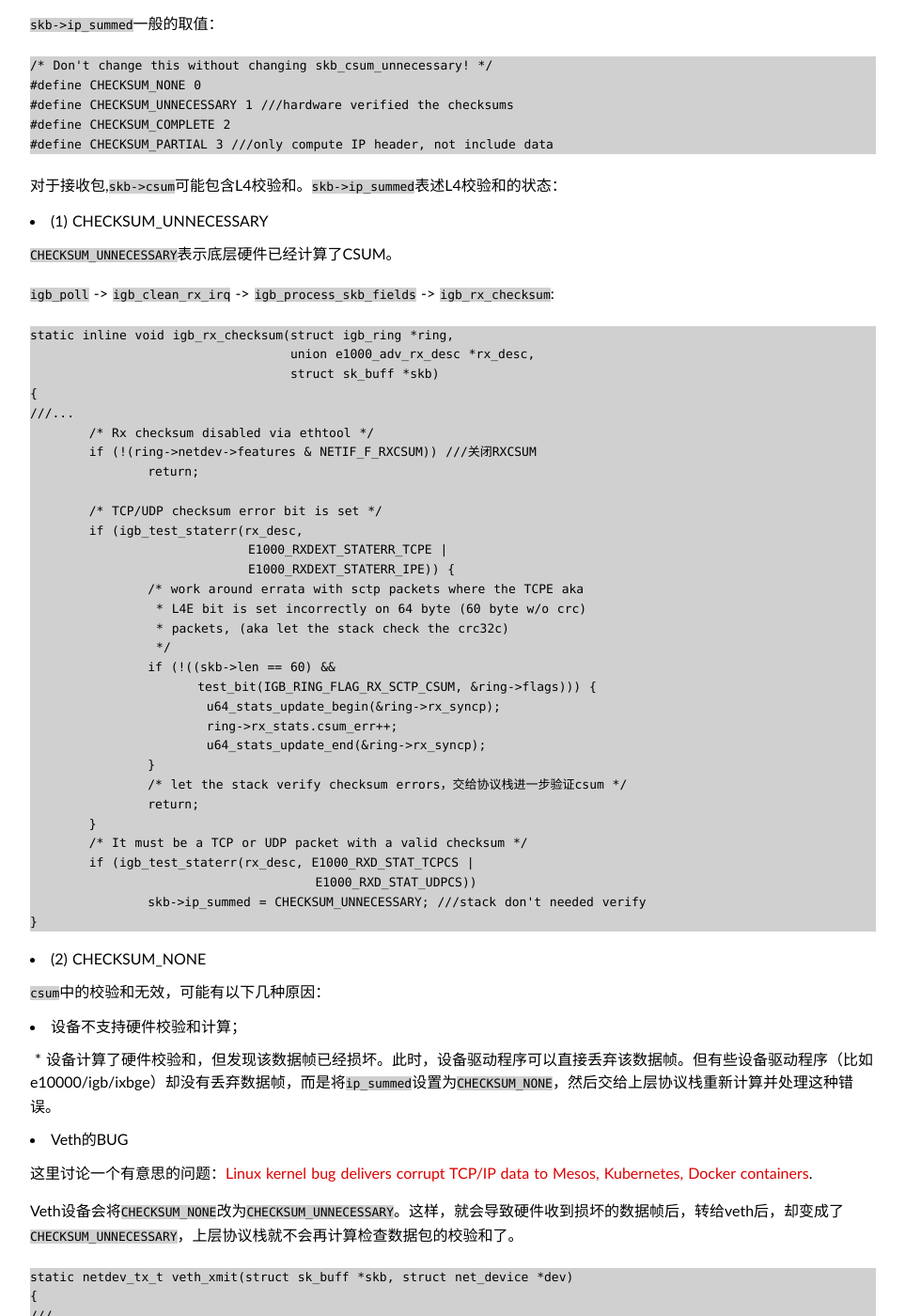
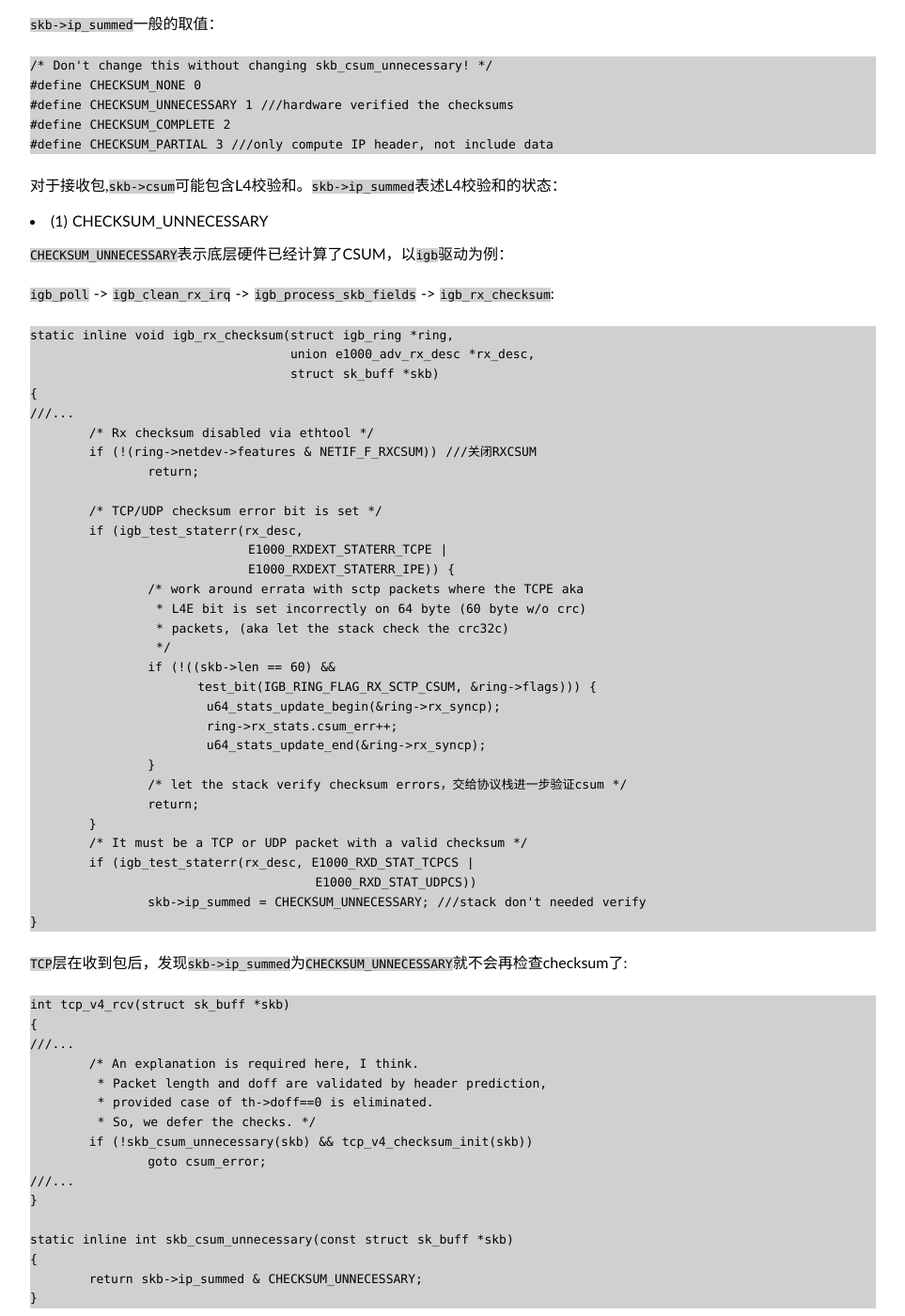
Before and after one commit to hustcat/hustcat.github.io, a Jekyll site: the page built from wiki/network/checksum.md, in a window 1280 px wide and 1400 px high, scrolled down 988 px. Shown: the whole window at 94% size, without its empty margins (158-1121 px from the left). Built offline with Jekyll 4.4.1, drawn with Linux system fonts in a browser that asks for light colours; some web fonts are replaced; our own code applies the rules of GitHub Pages for plain Markdown files; comment, search, counter and statistics services are not loaded; some of the changed text lies outside the part shown.

Commit message:
Update checksum.md

````diff
--- a/wiki/network/checksum.md
+++ b/wiki/network/checksum.md
@@ -60,7 +60,7 @@ struct sk_buff {
 
 * (1) CHECKSUM_UNNECESSARY
 
-`CHECKSUM_UNNECESSARY`表示底层硬件已经计算了CSUM。
+`CHECKSUM_UNNECESSARY`表示底层硬件已经计算了CSUM，以`igb`驱动为例：
 
 `igb_poll` -> `igb_clean_rx_irq` -> `igb_process_skb_fields` -> `igb_rx_checksum`:
 
@@ -98,6 +98,27 @@ static inline void igb_rx_checksum(struct igb_ring *ring,
 }
 ```
 
+`TCP`层在收到包后，发现`skb->ip_summed`为`CHECKSUM_UNNECESSARY`就不会再检查checksum了:
+
+```
+int tcp_v4_rcv(struct sk_buff *skb)
+{
+///...
+	/* An explanation is required here, I think.
+	 * Packet length and doff are validated by header prediction,
+	 * provided case of th->doff==0 is eliminated.
+	 * So, we defer the checks. */
+	if (!skb_csum_unnecessary(skb) && tcp_v4_checksum_init(skb))
+		goto csum_error;
+///...
+}
+
+static inline int skb_csum_unnecessary(const struct sk_buff *skb)
+{
+	return skb->ip_summed & CHECKSUM_UNNECESSARY;
+}
+```
+
 * (2) CHECKSUM_NONE
 
 `csum`中的校验和无效，可能有以下几种原因：
@@ -111,7 +132,7 @@ static inline void igb_rx_checksum(struct igb_ring *ring,
 
 这里讨论一个有意思的问题：[Linux kernel bug delivers corrupt TCP/IP data to Mesos, Kubernetes, Docker containers](https://tech.vijayp.ca/linux-kernel-bug-delivers-corrupt-tcp-ip-data-to-mesos-kubernetes-docker-containers-4986f88f7a19).
 
-Veth设备会将`CHECKSUM_NONE`改为`CHECKSUM_UNNECESSARY`。这样，就会导致硬件收到损坏的数据帧后，转给veth后，却变成了`CHECKSUM_UNNECESSARY`，上层协议栈就不会再计算检查数据包的校验和了。
+Veth设备会将`CHECKSUM_NONE`改为`CHECKSUM_UNNECESSARY`。这样，就会导致硬件收到损坏的数据帧后，转给veth后，却变成了`CHECKSUM_UNNECESSARY`，上层协议栈（TCP）就不会再计算检查数据包的校验和了。
 
 ```
 static netdev_tx_t veth_xmit(struct sk_buff *skb, struct net_device *dev)
````
